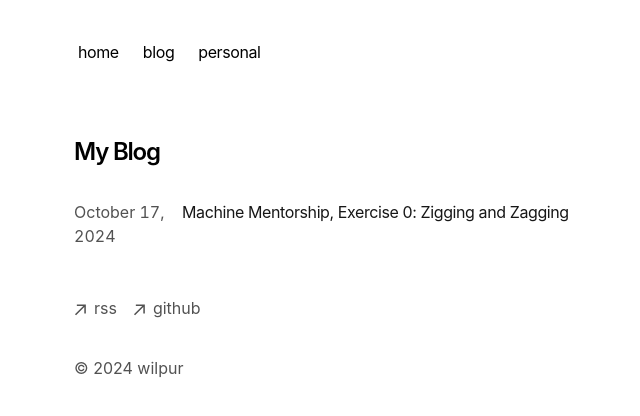
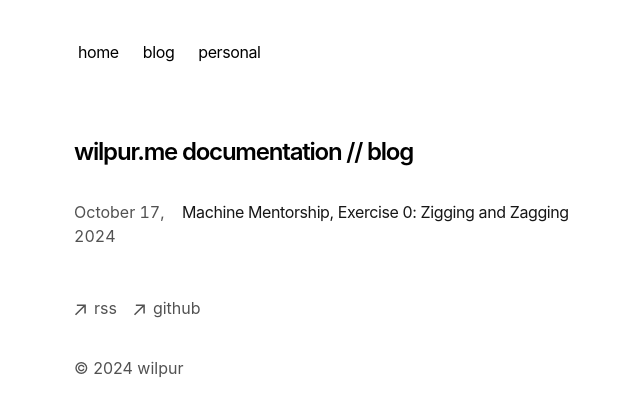
Before and after one commit to londes/docs-wilpur, a Next.js app: page /blog in a window 1280 px wide. Shown: the top 416 px of the page, without its empty margins (278-918 px from the left). Built offline with nearby package versions, Linux system fonts and the light colour scheme.

Commit message:
some minor changes to le bloggo

```diff
--- a/app/blog/page.tsx
+++ b/app/blog/page.tsx
@@ -8,7 +8,7 @@ export const metadata = {
 export default function Page() {
   return (
     <section>
-      <h1 className="font-semibold text-2xl mb-8 tracking-tighter">My Blog</h1>
+      <h1 className="font-semibold text-2xl mb-8 tracking-tighter">wilpur.me documentation // blog</h1>
       <BlogPosts />
     </section>
   )
--- a/app/blog/posts/machine-mentorship-0.mdx
+++ b/app/blog/posts/machine-mentorship-0.mdx
@@ -183,6 +183,6 @@ Eventually I realized that I should probably scrap the nested loops and revisit
 
 It’s yet another reminder to take more time in our approach and to try to fully unpack the problem statement before coding. As always, we often don’t fully understand the scope of the problem and its solution until starting to code but this can be mitigated by a more thoughtful approach.
 
-However, maybe it was the understanding of the zigzag behavior we gained by building and debugging our ugly nested while() loop solution that gave us the perspective we needed going into our second glance at the problem. Such is the balance of planning and approach versus just getting in there and coding.
+However, maybe it was the understanding of the zigzag behavior we gained by building and debugging our ugly nested `while()` loop solution that gave us the perspective we needed going into our second glance at the problem. Such is the balance of planning and approach versus just getting in there and coding.
 
 Thank you for reading and I hope you learned something. I certainly feel like I picked up a lot of great tips in JavaScript syntax and best practices from working on this problem, and from our Machine Mentor.
```
